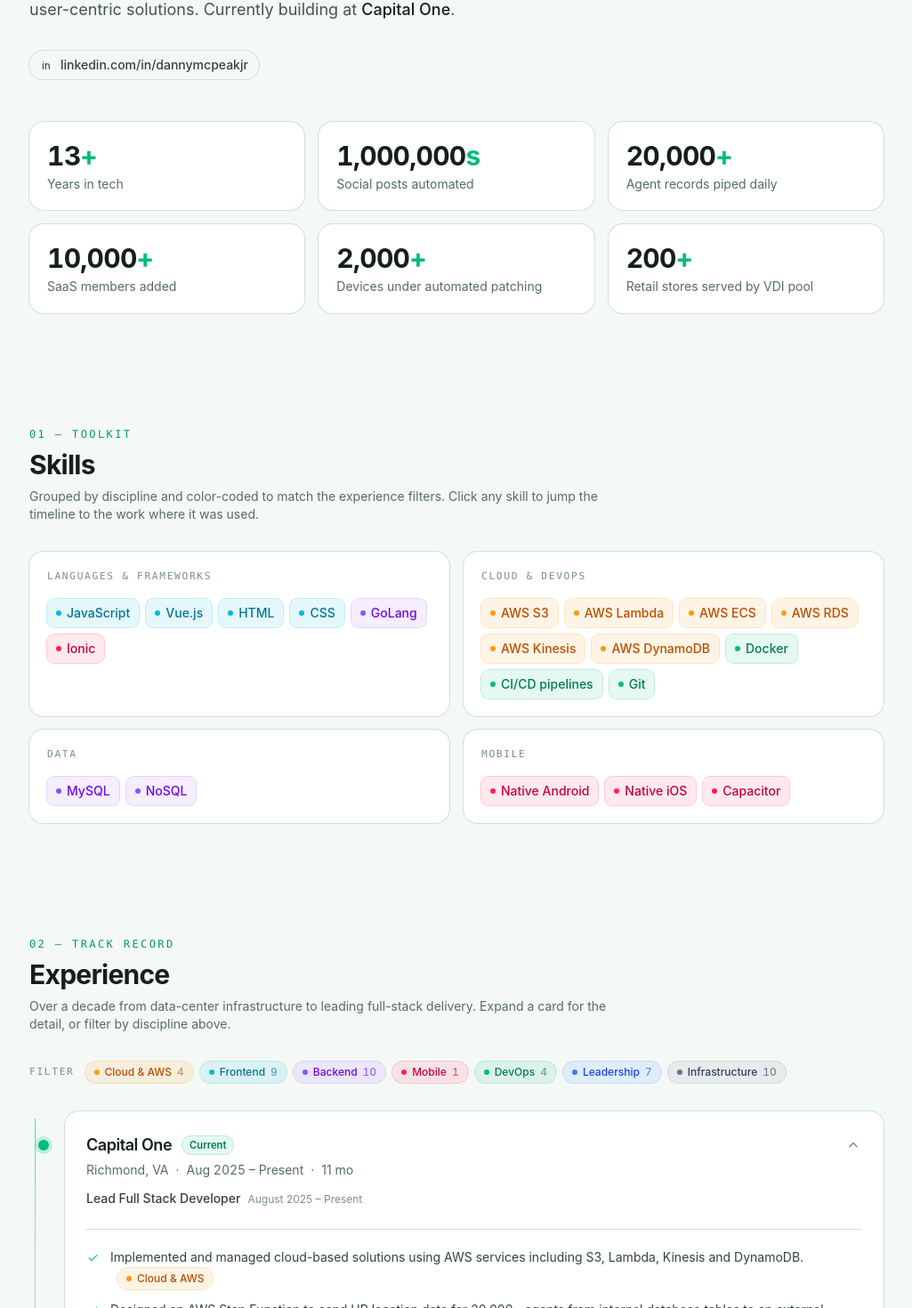
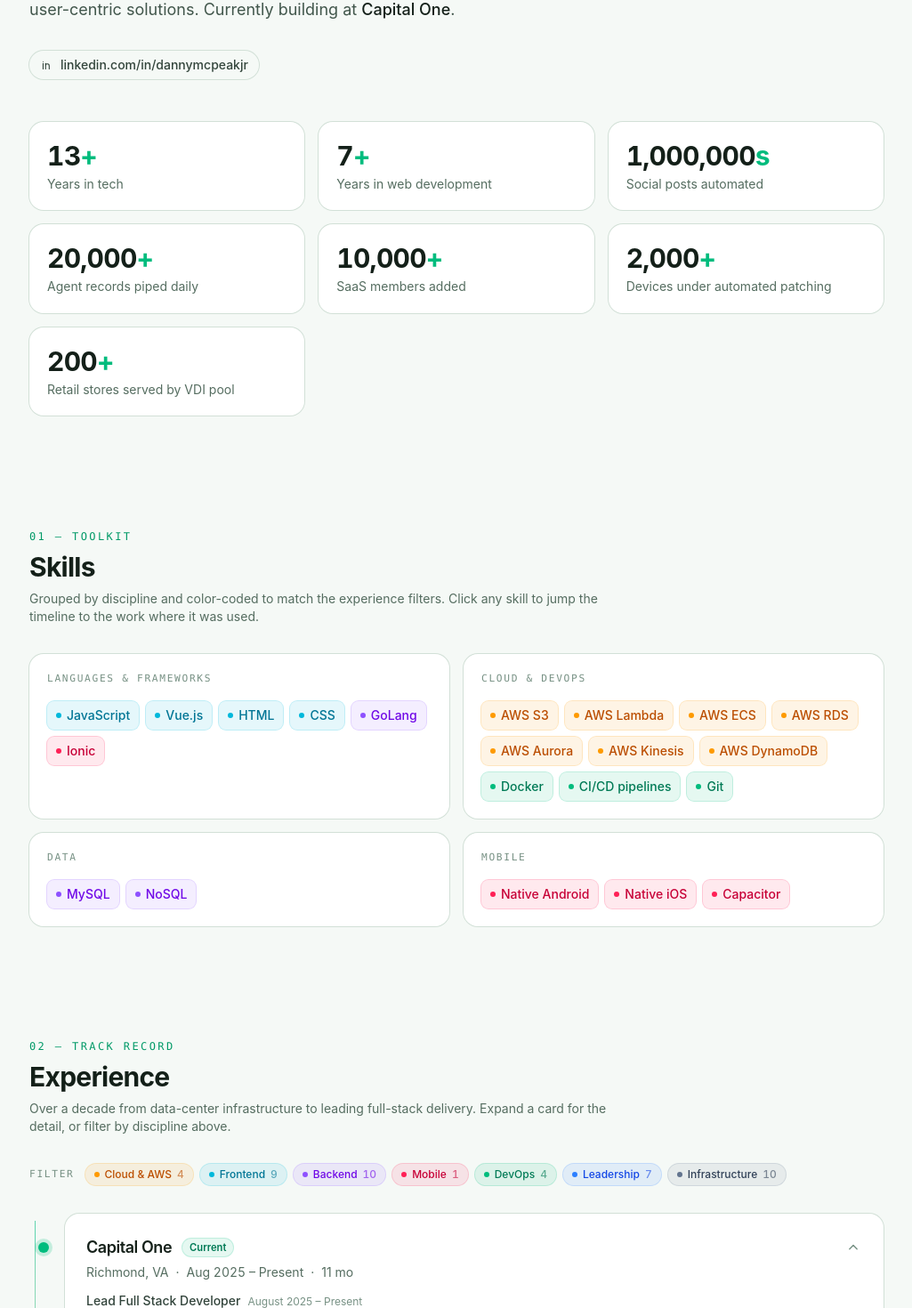
Before and after one commit to mcpeakdb/interactive-resume, a Vue app: page / in a window 1280 px wide. Shown: the part 380-1850 px from the top of the page at 89% size, without its empty margins (127-1152 px from the left). Built offline with nearby package versions, Linux system fonts and the light colour scheme.

Commit message:
add years in web dev

```diff
--- a/src/data/resume.js
+++ b/src/data/resume.js
@@ -40,7 +40,7 @@
     roles: [{ title: 'Lead Full Stack Developer', period: 'August 2025 – Present' }],
     highlights: [
       {
-        text: 'Implemented and managed cloud-based solutions using AWS services including S3, Lambda, Kinesis and DynamoDB.',
+        text: 'Implemented and managed cloud-based solutions using AWS services including S3, Lambda, Kinesis, DynamoDB and Aurora.',
         tags: ['cloud'],
       },
       {
@@ -221,6 +221,7 @@
 
 // get last item (first by time) from experience array and get year from start date
 const CAREER_START = parseInt(experience[experience.length - 1].start.split('-')[0])
+const WEB_DEV_START = parseInt(experience[experience.length - 2].start.split('-')[0])
 
 /** Headline numbers, ordered by magnitude, each pulled from a bullet below. */
 export const stats = [
@@ -228,6 +229,11 @@
     value: new Date().getFullYear() - CAREER_START,
     suffix: '+',
     label: 'Years in tech',
+  },
+  {
+    value: new Date().getFullYear() - WEB_DEV_START,
+    suffix: '+',
+    label: 'Years in web development'
   },
   { value: 1000000, suffix: 's', label: 'Social posts automated' },
   { value: 20000, suffix: '+', label: 'Agent records piped daily' },
@@ -255,6 +261,7 @@
       { name: 'AWS Lambda', tag: 'cloud' },
       { name: 'AWS ECS', tag: 'cloud' },
       { name: 'AWS RDS', tag: 'cloud' },
+      { name: 'AWS Aurora', tag: 'cloud' },
       { name: 'AWS Kinesis', tag: 'cloud' },
       { name: 'AWS DynamoDB', tag: 'cloud' },
       { name: 'Docker', tag: 'devops' },
```
